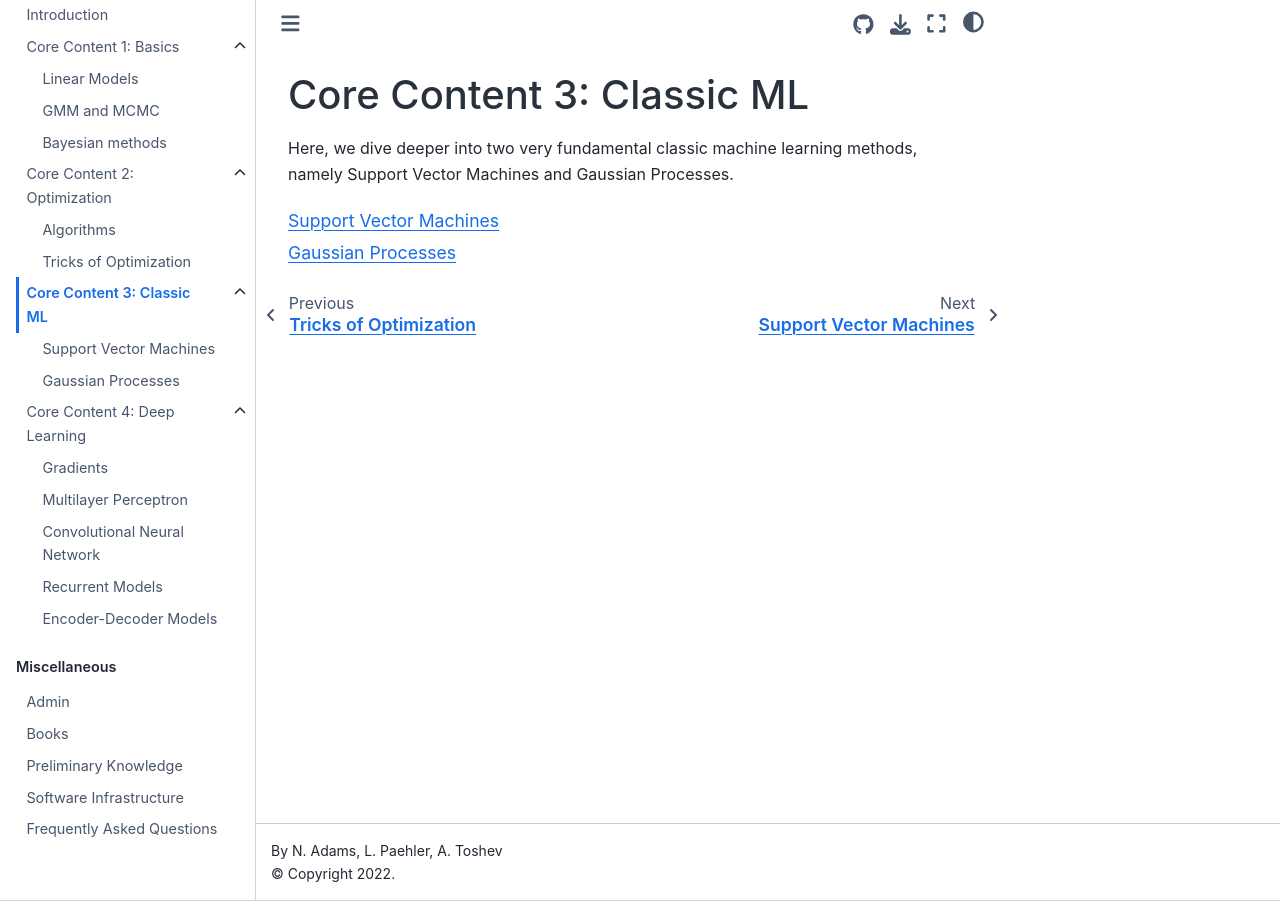
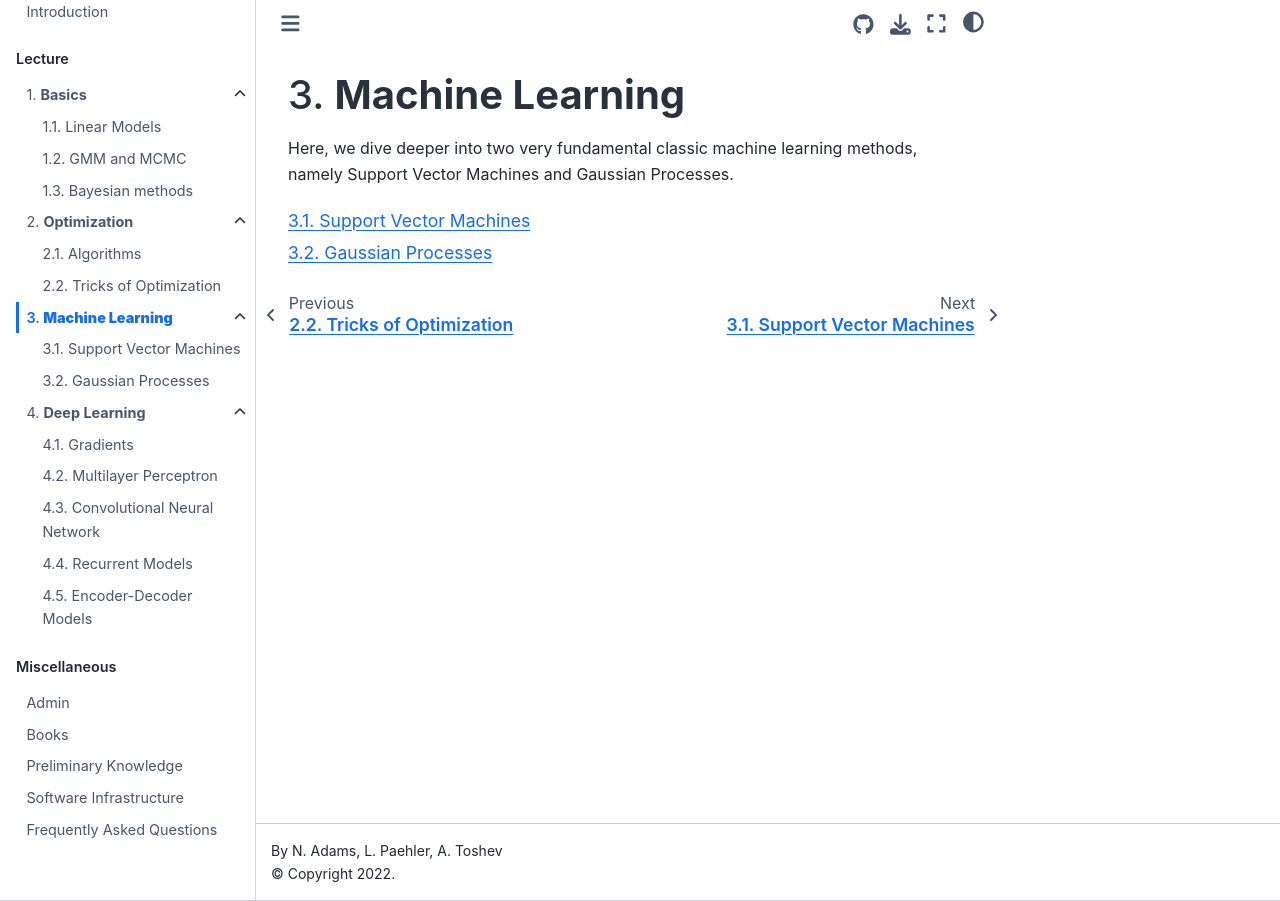
Before and after one commit to tumaer/SciML, a Jupyter Book: the page built from lecture/cc-3-0-ml.md, in a window 1280 px wide. Built offline with Jupyter Book 1.0.4 settings and Sphinx 7.4.7 and the Sphinx Book theme 1.1.4, drawn with Linux system fonts in a browser that asks for light colours; pages that are not in the unit, such as notebooks, are missing from menus.

Commit message:
move introductin out of lectures and number lectures

```diff
--- a/_toc.yml
+++ b/_toc.yml
@@ -4,9 +4,12 @@
 format: jb-book
 root: about.md
 parts:
+- caption:
+  chapters:
+  - file: introduction.md
 - caption: Lecture
+  numbered: true
   chapters:
-  - file: lecture/introduction.md
   - file: lecture/cc-1-0-basics.md
     sections:
     - file: lecture/cc-1-1-linear.md
@@ -40,6 +43,7 @@ parts:
   chapters:
   - file: admin.md
   - file: books.md
+  # - file: references.md
   - file: preliminary_knowledge.md
   - file: software.md
   - file: practical_exam.ipynb
--- a/lecture/cc-1-0-basics.md
+++ b/lecture/cc-1-0-basics.md
@@ -1,4 +1,4 @@
-# Core Content 1: Basics
+# **Basics**
 
 This core content is devoted to the simplest learning algorithms, namely linear regression and linear classification, as well as their Bayesian counterparts. The transition to Bayesian approaches is aided by a recap on Probability Theory and its application to Gaussian mixture models as well as Monte Carlo methods.
 
--- a/lecture/cc-2-0-optim.md
+++ b/lecture/cc-2-0-optim.md
@@ -1,4 +1,4 @@
-# Core Content 2: Optimization
+# **Optimization**
 
 Here, we start by presenting gradient-based and gradient-free optimization algorithms, and then systematically explore different approaches for improving the optimization process.
 
--- a/lecture/cc-3-0-ml.md
+++ b/lecture/cc-3-0-ml.md
@@ -1,4 +1,4 @@
-# Core Content 3: Classic ML
+# **Machine Learning**
 
 Here, we dive deeper into two very fundamental classic machine learning methods, namely Support Vector Machines and Gaussian Processes.
 
--- a/lecture/cc-4-0-dl.md
+++ b/lecture/cc-4-0-dl.md
@@ -1,4 +1,4 @@
-# Core Content 4: Deep Learning
+# **Deep Learning**
 
 Barring the last bits of training infrastructure, the ability to compute the right gradients, we can now build up modern machine learning architectures and their uses in practice.
 
```
Also changed, not shown: introduction.md (renamed from lecture/introduction.md).
